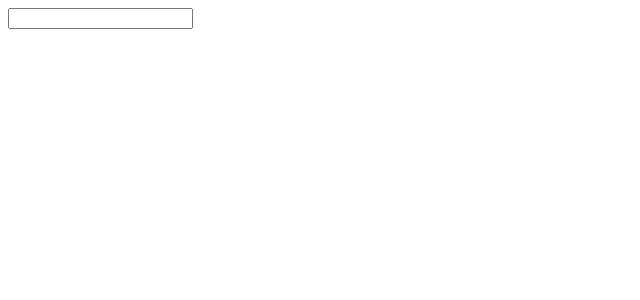
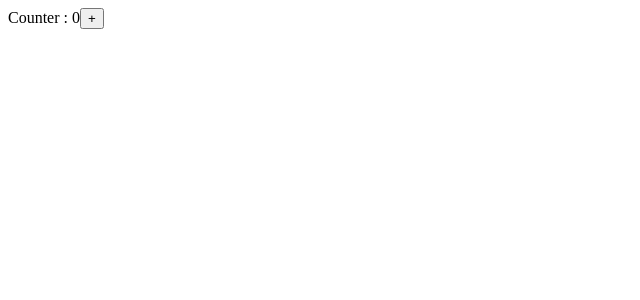
Before and after one commit to AI-Ashik/React, a React (Create React App) app: page / in a window 1280 px wide. Shown: the top 300 px of the page, without its empty margins (0-640 px from the left). Built offline with nearby package versions, Linux system fonts and the light colour scheme.

Commit message:
class component life cycle

```diff
--- a/src/App.js
+++ b/src/App.js
@@ -1,10 +1,10 @@
 import React from 'react';
-import DynamicStyling from './Components/Dynamic Styling/DynamicStyling';
+import LifeCycle from './Components/Life Cycle/LifeCycle';
 
 const App = () => {
     return (
         <div>
-            <DynamicStyling />
+            <LifeCycle />
         </div>
     );
 };
--- /dev/null
+++ b/src/Components/Life Cycle/LifeCycle.js
@@ -0,0 +1,35 @@
+import React, { Component } from 'react';
+
+export default class LifeCycle extends Component {
+    constructor(props) {
+        super(props);
+        console.log('Constructur');
+
+        this.state = {
+            count: 0
+        };
+    }
+
+    componentDidMount() {
+        console.log('componentDidMount');
+    }
+
+    handleIncreament = () => {
+        this.setState({
+            count: this.state.count + 1
+        });
+    };
+
+    render() {
+        // eslint-disable-next-line
+        {
+            console.log('render');
+        }
+        return (
+            <div>
+                Counter : {this.state.count}
+                <button onClick={this.handleIncreament}>+</button>
+            </div>
+        );
+    }
+}
```
Also changed, not shown: src/Components/PropTypes/User.js (added, +26 -0 lines), src/Components/PropTypes/Users.js (added, +17 -0 lines).
